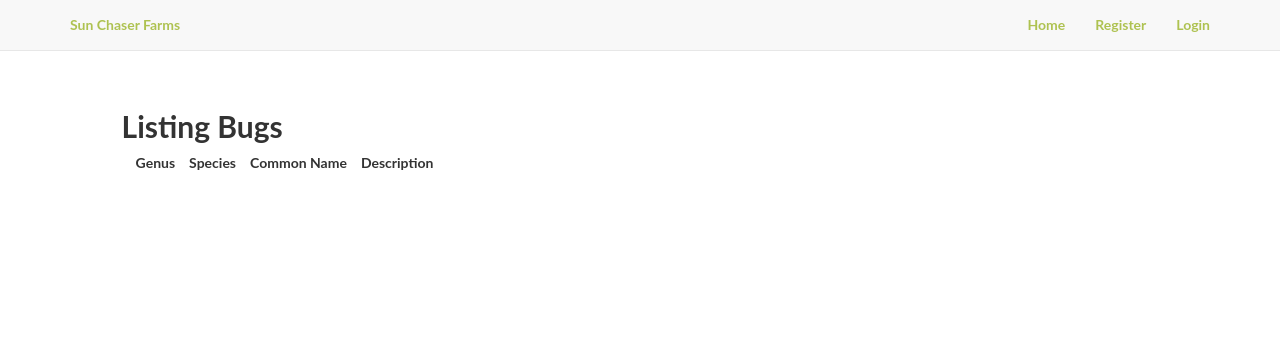
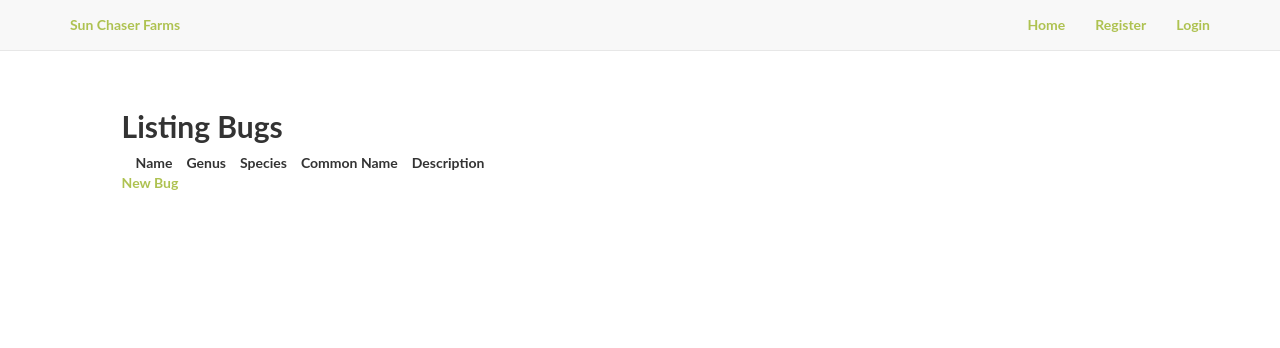
Before and after one commit to TomOwens321/bbb-db, a Flask app: page /fauna/ in a window 1280 px wide. Shown: the top 348 px of the page. Run offline with Flask 2, Linux system fonts and the light colour scheme; data that the repository does not hold is empty; some libraries are stand-ins or nearby versions.

Commit message:
More fun for the fauna pages

```diff
--- a/bbb/templates/fauna/_fauna.html
+++ b/bbb/templates/fauna/_fauna.html
@@ -1,6 +1,7 @@
 <div>
     <table>
         <tr>
+            <th>Name</th>
             <th>Genus</th>
             <th>Species</th>
             <th>Common Name</th>
@@ -8,8 +9,9 @@
         </tr>
         {% for item in items %}
         <tr>
-            <td>{{ item.genus.name }}</td>
-            <td>{{ item.species.name }}</td>
+            <td><a href="/fauna/{{ item.id }}/">{{ item.name }}</a></td>
+            <td><a href="/genus/{{ item.genus.id }}/">{{ item.genus.name }}</a></td>
+            <td><a href="/species/{{ item.species.id }}/">{{ item.species.name }}</a></td>
             <td>{{ item.common_name }}</td>
             <td>{{ item.desc }}</td>
         </tr>
--- a/bbb/templates/fauna/fauna.html
+++ b/bbb/templates/fauna/fauna.html
@@ -1,9 +1,14 @@
 {% extends "base.html" %}
 {% block body %}
-    <div id=big-title>
+    <div>
         <h2>Listing Bugs</h2>
     </div>
-    {% with items=items %}
-        {% include "fauna/_fauna.html" %}
-    {% endwith %}
+    <div>
+        {% with items=items %}
+          {% include "fauna/_fauna.html" %}
+        {% endwith %}
+    </div>
+    <div>
+        <a href="/fauna/new/">New Bug</a>
+    </div>
 {% endblock %}
```
